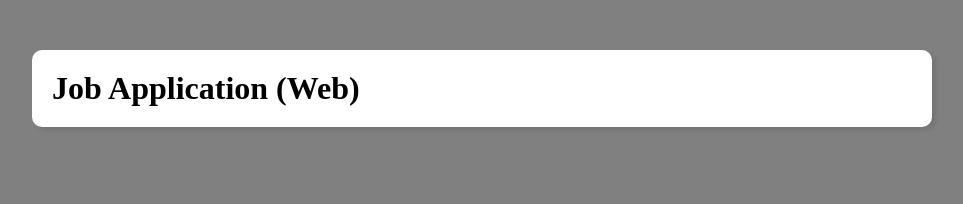
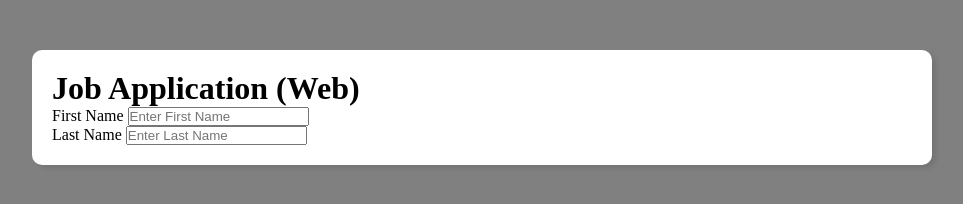
Before and after one commit to ByteByVanshika/Projects, a plain HTML site: page project2/index.html in a window 1280 px wide. Shown: the whole page, without its empty margins (158-1121 px from the left). Drawn offline with Linux system fonts and the light colour scheme.

Commit message:
almost done

```diff
--- a/project2/index.html
+++ b/project2/index.html
@@ -10,7 +10,25 @@
    <div class="container">
 
         <div class="apply_box">
-            <h1>Job Application <span class="web">(Web)</span></h1>
+            <h1>Job Application
+                <span class="web">(Web)</span>
+            </h1>
+            <form action="">
+                <div class="form-container">
+                      <div class="from-control">
+                          <label for="First_Name">First Name</label>
+                           <input id="First_Name"
+                                  name="First_Name"
+                                  placeholder="Enter First Name"/>
+                     </div>
+                     <div class="form-container">
+                        <div class="from-control">
+                            <label for="Last_Name">Last Name</label>
+                             <input id="Last_Name "
+                                    name="Last_Name"
+                                    placeholder="Enter Last Name"/>
+                </div>
+            </form>
         </div>
 
 
```
